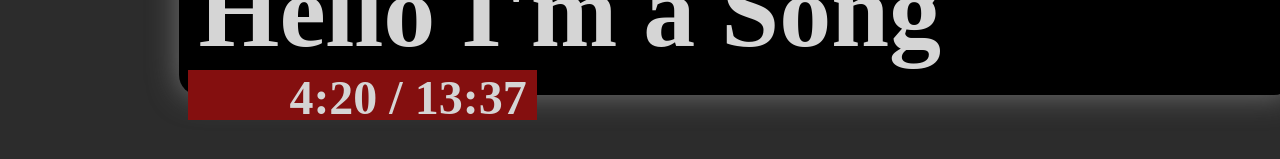
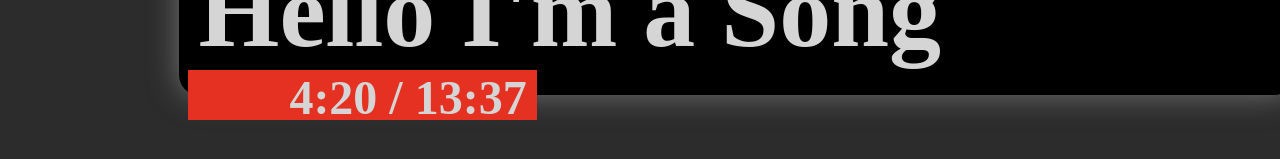
Before and after one commit to sylphiel88/eisbaer-overlay, a Next.js app: page / in a window 1280 px wide. Shown: the part 619-778 px from the top of the page. Built offline with nearby package versions, Linux system fonts and the light colour scheme.

Commit message:
Farbanpassung, code-server integration in docker

```diff
--- /dev/null
+++ b/config.yaml
@@ -0,0 +1,3 @@
+bind-addr: 127.0.0.1:3001
+auth: none
+cert: false
--- a/styles/scss/variables.scss
+++ b/styles/scss/variables.scss
@@ -4,4 +4,4 @@ $font-color: rgb(213, 213, 213);
 $wheel-color-1: rgb(95, 25, 27);
 $wheel-color-2: rgb(0,0,0);
 $button-color: rgb(65, 48, 94);
-$progress-bar-color: rgb(132, 15, 15)
+$progress-bar-color: #E43121;
--- a/styles/style.css
+++ b/styles/style.css
@@ -242,7 +242,7 @@ body {
 }
 
 .progress {
-  background-color: rgb(132, 15, 15);
+  background-color: #E43121;
 }
 
 .wheel {
```
